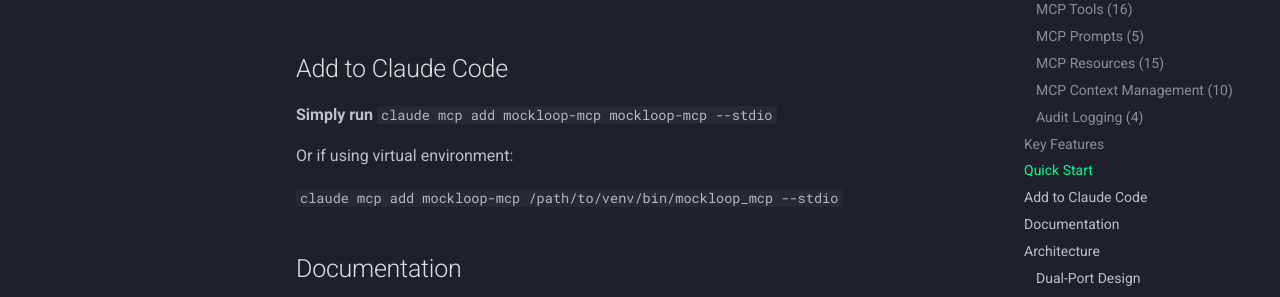
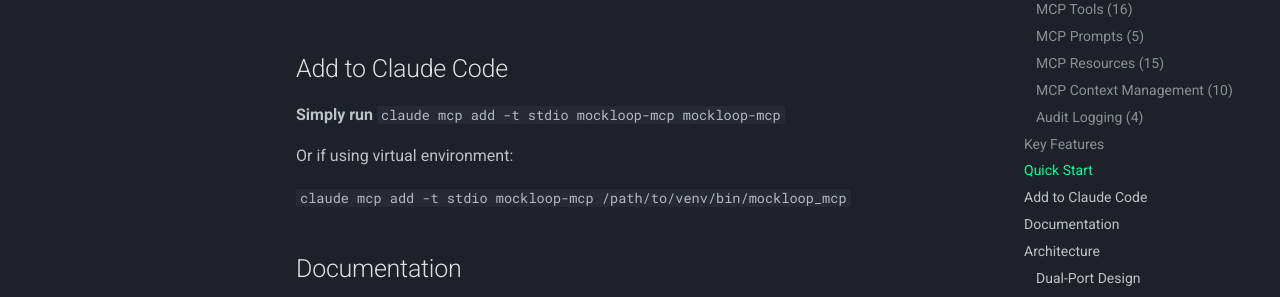
Before and after one commit to jaschadub/mockloop-mcp, an MkDocs documentation site: the page built from docs/index.md, in a window 1280 px wide and 900 px high, scrolled down 2490 px. Shown: the part 154-451 px from the top of the window. Built offline with MkDocs 1.6.1 and Material for MkDocs 9.7.7, drawn with Linux system fonts in a browser that asks for light colours; comment, search, counter and statistics services are not loaded.

```diff
--- a/docs/index.md
+++ b/docs/index.md
@@ -71,11 +71,11 @@ The world's first AI-native API testing platform powered by the Model Context Pr
 
 ## Add to Claude Code
 **Simply run**
-`claude mcp add mockloop-mcp mockloop-mcp --stdio`
+`claude mcp add -t stdio mockloop-mcp mockloop-mcp `
 
 Or if using virtual environment:
 
-`claude mcp add mockloop-mcp /path/to/venv/bin/mockloop_mcp --stdio`
+`claude mcp add -t stdio mockloop-mcp /path/to/venv/bin/mockloop_mcp`
 
 
 ## Documentation
```
